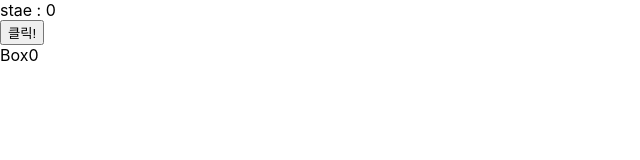
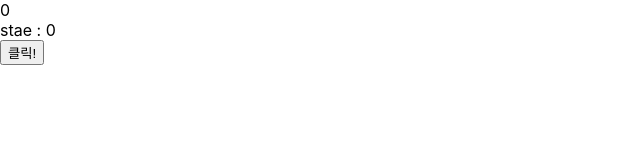
Before and after one commit to lee-junpyo/react_project, a React (Create React App) app in the folder first-react/: page / in a window 1280 px wide. Shown: the top 160 px of the page, without its empty margins (0-640 px from the left). Built offline with nearby package versions, Linux system fonts and the light colour scheme.

Commit message:
함수형컴포넌트 lifecycle useEffect 사용 및 readme 정리

```diff
--- a/first-react/src/App.js
+++ b/first-react/src/App.js
@@ -1,5 +1,5 @@
 // state 버튼 클릭 시 count 늘리기
-import  {useState } from "react" //useState = react hook중 하나
+import  {useState, useEffect } from "react" //useState = react hook중 하나
 import './App.css';
 
 
@@ -8,17 +8,29 @@ function App() {
   //useState(매개변수)초기값 설정, array 반환 - [상태값, 상태업데이트함수]
   //UI에 보여줘야하는 값은 state로 만들어야함
   const [counter2, setCounter2] = useState(0);
-
+  const [value, setValue] = useState(0);
   const increase = () => {
     counter = counter + 1;
     setCounter2(counter2+1); //함수 호출하여 상태값 변경
+    setValue(value+2);
     console.log("counter : ", counter); //count값이 계속 1임 - state 상태변경 시 리렌더링- counter가 초기화(0)됨
     //state 비동기적으로 작동, 시간이 좀 걸림(함수가 끝날때 실행)
     //console.log 시 counter2가 이전의 값임 - 비동기 이기 때문
     console.log("counter2 state : ", counter2);
   }
+  useEffect(()=>{
+    console.log("useEffect1 fire");
+  },[])//매개변수 2개를 받음 (콜백함수, array)
+  useEffect(()=>{
+    console.log("useEffect2 fire", counter2);
+  },[counter2])//배열안의 값이 들어가면 useEffect가 componentDidUpdate 커버함, 배열이기때문에 여러값을 넣을수 있음 -> 배열중 하나라도 state값이 변하면 useEffect 호출됨, 2개 이상의 값이 바뀌어도 한번만 실행함
+
+  useEffect(()=>{
+    console.log("다른내용 하고 싶어요", value);
+  },[, value])
   return (
     <div>
+      {console.log("render")}
       <div>{counter}</div>
       <div>stae : {counter2}</div>
       <button onClick={increase}>클릭!</button>
--- a/first-react/src/index.js
+++ b/first-react/src/index.js
@@ -8,7 +8,8 @@ import AppClass from './AppClass';
 const root = ReactDOM.createRoot(document.getElementById('root'));
 root.render(
   <React.StrictMode>
-    <AppClass />
+    <App />
+    {/* <AppClass /> */}
   </React.StrictMode>
 );
 
```
Also changed, not shown: 1 other file (tests, documents, lock files or other folders).
